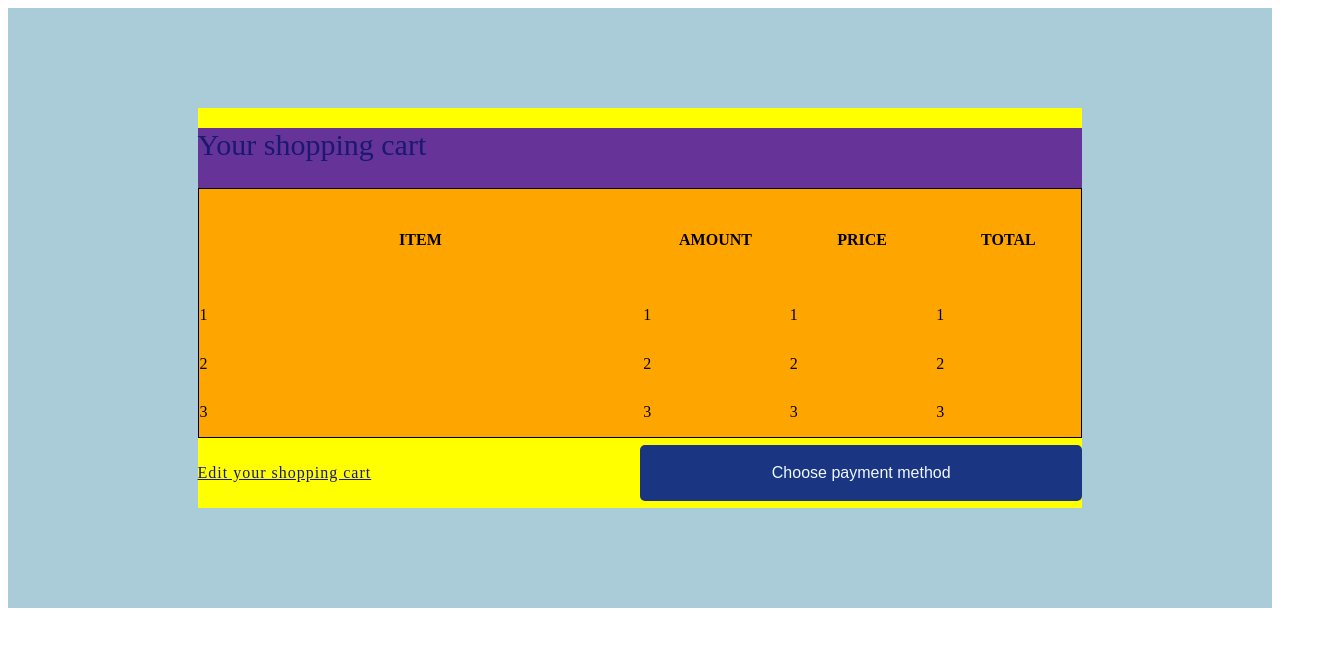
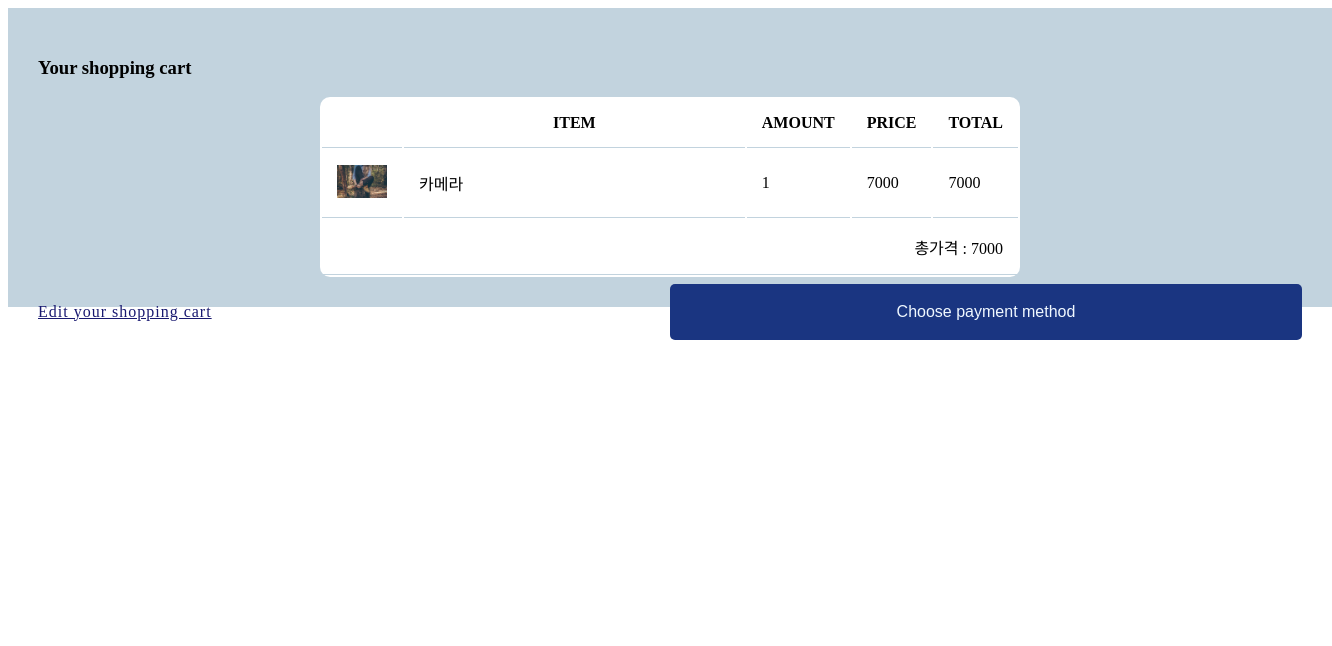
Before and after one commit to qwe8851/csshtml, a plain HTML site: page example.html in a window 1280 px wide. Shown: the whole page, 1332 px wide, since content can reach past the window. Drawn offline with Linux system fonts and the light colour scheme.

Commit message:
cart 페이지 만들기 숙제

```diff
--- a/css/example.css
+++ b/css/example.css
@@ -1,70 +1,31 @@
-/* div, input, textarea{
-    box-sizing: border-box;
-}
+/* td, th{
+    border: 1px solid black;
+} */
 
-body{
-    margin: 0px;
-}
-
-.form-background{
-    background-color: rgb(50, 50, 50);
+.cart-background{
+    width: 100%;
+    background-color :#c2d3de;
     padding: 30px;
 }
 
-.form-white{
+.cart-table{
+    width: 100%;
+    max-width: 700px;
+    margin: auto;
     background-color: white;
-    padding: 30px;
-    width: 50%;
-    height: 600px;
-    margin: auto;
+    border-radius: 10px;
 }
 
-.w-50{
-    width: 50%;
-    float: left;
-    padding : 10px;
+.cart-table td, .cart-table th{
+    padding: 15px;
+    border-bottom: 1px solid #c2d3de;
+}
+.cart-table td:nth-child(2){
+    width: 400px;
 }
 
-.w-100{
-    width: 100%;
-    padding: 10px;
-}
-
-.form-input{
-    width: 100%;
-    padding: 10px;
-    font-size: 20px;
-    border: 1px solid black;
-    border-radius: 5px;
-}
-
-.yellow-button{
-    padding: 10px;
-    display: block;
-    margin-left: auto;
-    width: 100px;
-    background-color: yellow;
-} */
-
-div, form{
-    clear: both;
-}
-
-.content{
-    width: 100%;
-    height: 100%;
-    background-color :rgb(170, 203, 216);
-    padding-top: 100px;
-    padding-bottom: 100px;
-}
-
-.content2{
-    width: 70%;
-    height: 400px;
-    min-width: 600px;
-    background-color: yellow;
-    display: block;
-    margin: auto;
+.cell-long{
+    width: 700px;
 }
 
 .title{
@@ -78,45 +39,7 @@ div, form{
     float: left;
 }
 
-.table{
-    width: 100%;
-    height: 250px;
-    background-color: orange;
-}
 
-
-/*
-.font{
-    width: 50%;
-    height: 70px;
-    line-height: 70px;
-    color: midnightblue;
-    letter-spacing: 1px;
-    text-align: center;
-    float: left;
-}
-
-.font:visited{
-    color: midnightblue;
-}
-
-.button1{
-    width: 50%;
-    height: 70px;
-    float: right;
-    text-align: center;
-}
-
-.button2{
-    width: 80%;
-    height: 80%;
-    border: none;
-    border-radius: 5px;
-    float: right;
-}
-
-
-*/
 .font{
     width: 50%;
     height: 70px;
@@ -154,13 +77,3 @@ div, form{
     border-collapse: collapse;
     border: 1px solid black;
 }
-
-.th1{
-    width: 50%;
-    height: auto;
-}
-
-.th2, .th3, .th4{
-    width: 16.5%;
-    height: 100px;
-}
--- a/example.html
+++ b/example.html
@@ -7,47 +7,31 @@
     </head>
     <body>
         <div>
-            <div class="content">
-                <div class="content2">
-                    <div class="title">Your shopping cart</div>
-                        <table class="table">
+            <div class="cart-background">
+                <h3>Your shopping cart</h3>
+                <table class="cart-table">
                     <thead>
                         <tr>
-                                    <th class="th1"><p>ITEM</p></th>
-                                    <th class="th2"><p>AMOUNT</p></th>
-                                    <th class="th3"><p>PRICE</p></th>
-                                    <th class="th4"><p>TOTAL</p></th>
+                            <th></th>
+                            <th class="cell-long">ITEM</th>
+                            <th>AMOUNT</th>
+                            <th>PRICE</th>
+                            <th>TOTAL</th>
                         </tr>
                     </thead>
                     <tbody>
                         <tr>
+                            <td><img src="img/shoes.jpg" width="50px"></td>
+                            <td>카메라</td>
                             <td>1</td>
-                                    <td>1</td>
-                                    <td>1</td>
-                                    <td>1</td>
+                            <td>7000</td>
+                            <td>7000</td>
                         </tr>
                         <tr>
-                                    <td>2</td>
-                                    <td>2</td>
-                                    <td>2</td>
-                                    <td>2</td>
-                                </tr>
-                                <tr>
-                                    <td>3</td>
-                                    <td>3</td>
-                                    <td>3</td>
-                                    <td>3</td>
+                            <td colspan="5" style="text-align: right;">총가격 : 7000</td>
                         </tr>
                     </tbody>
                 </table>
-                    <!-- <div class="font">
-                        <a href="http://naver.com">Edit your shopping cart</a>
-                    </div>
-                    <div class="button1">
-                        <button class="button2">Choose payment method</button>
-                    </div> -->
-
-
                     <div class="button1">
                         <a href="http://naver.com" class="font">Edit your shopping cart</a>
                         <button class="button2">Choose payment method</button>
```
Lines whose indentation alone changed are shown as unchanged.
